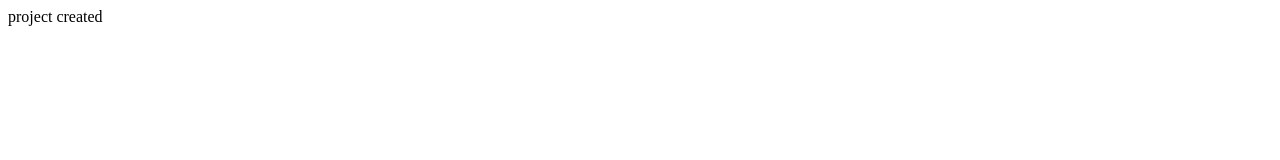
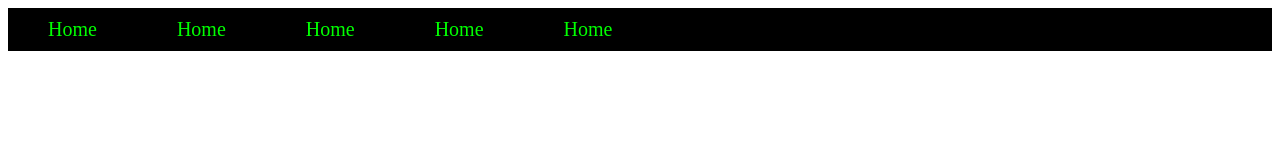
Before and after one commit to kushkhurana/project1, a plain HTML site: page index.html in a window 1280 px wide. Drawn offline with Linux system fonts and the light colour scheme.

Commit message:
menu created

```diff
--- /dev/null
+++ b/css/menu-style.css
@@ -0,0 +1,27 @@
+
+.cont
+	{
+		width: 100%;
+		margin: auto;
+
+	}
+	ul
+	{
+		margin: 0;
+		padding: 0;
+		background-color: black;
+		list-style: none;
+		overflow: auto;
+	}
+	ul li
+	{
+		float: left;
+	}
+	ul li a
+	{
+		display: block;
+		padding: 10px 40px;
+		color: lime;
+		text-decoration: none;
+		font-size: 20px;
+	}
--- a/index.html
+++ b/index.html
@@ -2,8 +2,17 @@
 <html>
 <head>
 	<title>This is my first file</title>
+	<link href="css/menu-style.css" rel="stylesheet">
 </head>
 <body>
-project created
+	<div class="cont">
+		<ul>
+			<li><a href="#">Home</a></li>
+			<li><a href="#">Home</a></li>
+			<li><a href="#">Home</a></li>
+			<li><a href="#">Home</a></li>
+			<li><a href="#">Home</a></li>
+		</ul>
+	</div>
 </body>
 </html>
```
